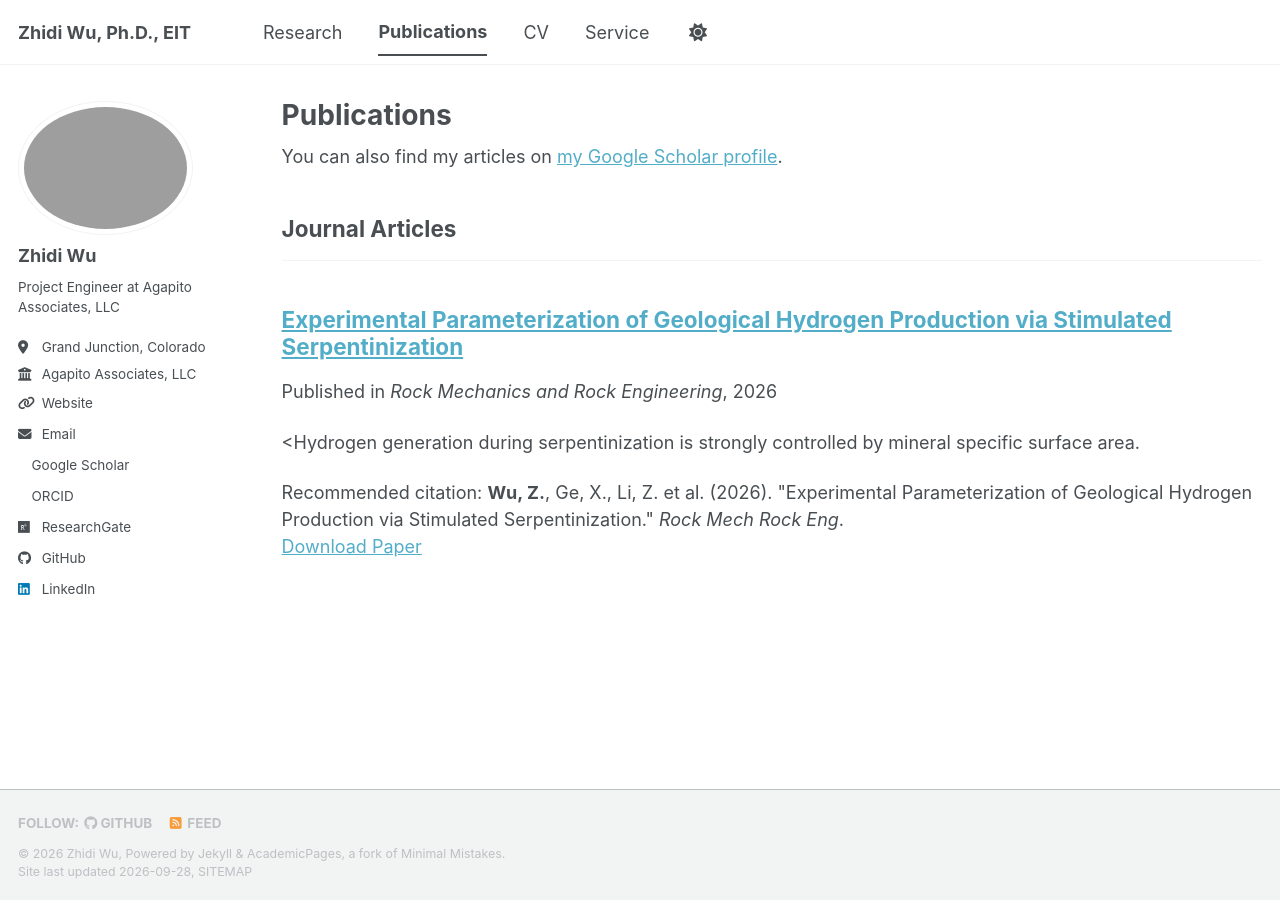
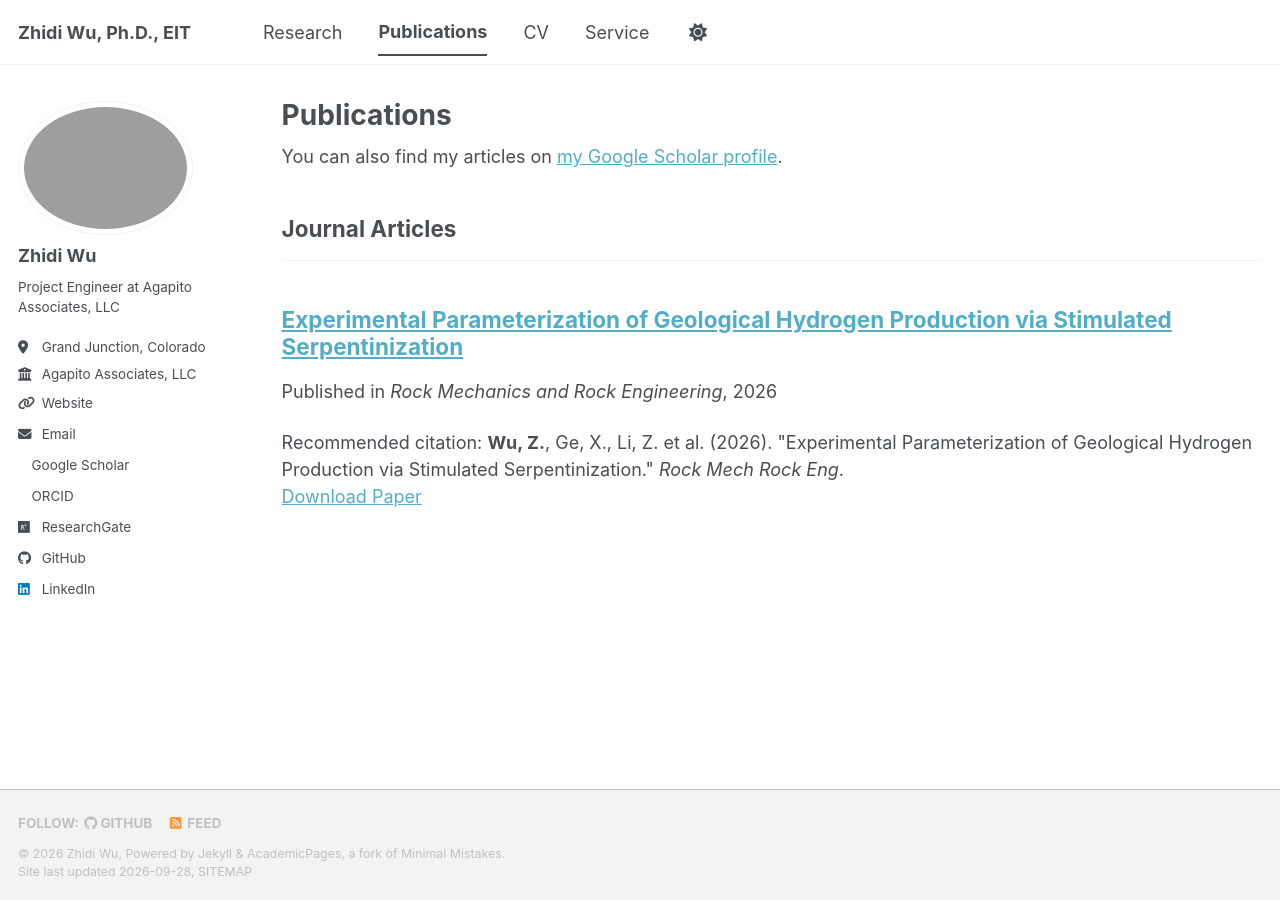
Before and after one commit to zhidiwu/zhidiwu.github.io, a Jekyll site: the page built from _pages/publications.html, in a window 1280 px wide. Built offline with Jekyll 4.4.1, drawn with Linux system fonts in a browser that asks for light colours; a style sheet for code colours, icons or effects is not loaded.

Commit message:
Update 2026-07-10-wu-rmre-hydrogen-generation.md

```diff
--- a/_publications/2026-07-10-wu-rmre-hydrogen-generation.md
+++ b/_publications/2026-07-10-wu-rmre-hydrogen-generation.md
@@ -8,10 +8,3 @@ venue: 'Rock Mechanics and Rock Engineering'
 paperurl: 'https://doi.org/10.1007/s00603-026-05756-w'
 citation: '<b>Wu, Z.</b>, Ge, X., Li, Z. et al. (2026). "Experimental Parameterization of Geological Hydrogen Production via Stimulated Serpentinization." <i>Rock Mech Rock Eng</i>.'
 ---
-<Hydrogen generation during serpentinization is strongly controlled by mineral specific surface area.
-
-Highly alkaline fluids significantly enhance serpentinization kinetics and hydrogen yield.
-
-Gold capsule experiments are effective to study governing factors for serpentinization reactions.
-
-Engineered fracture networks and reaction-driven cracking are critical for field-scale stimulation of geologic hydrogen.>
```
